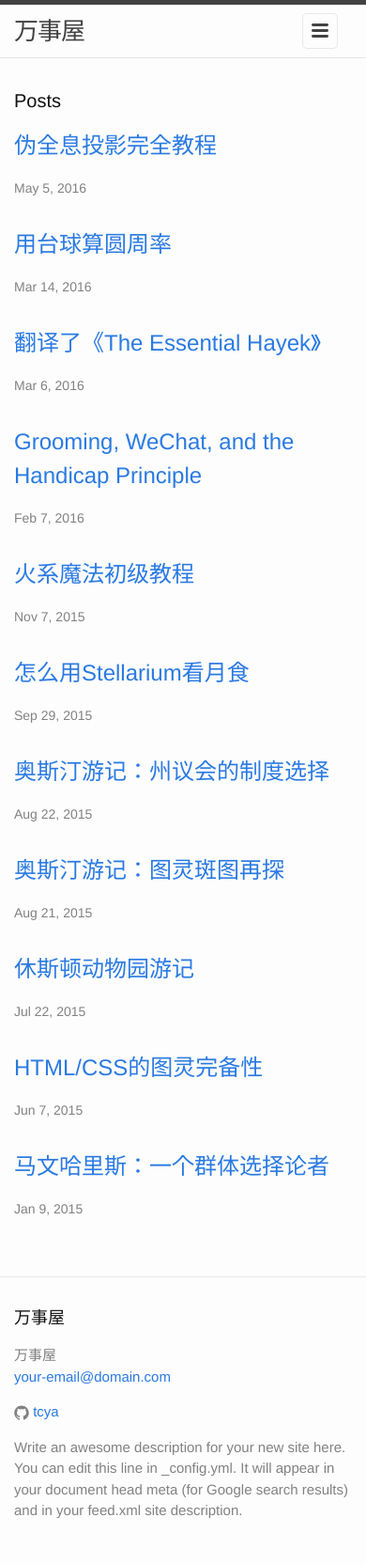
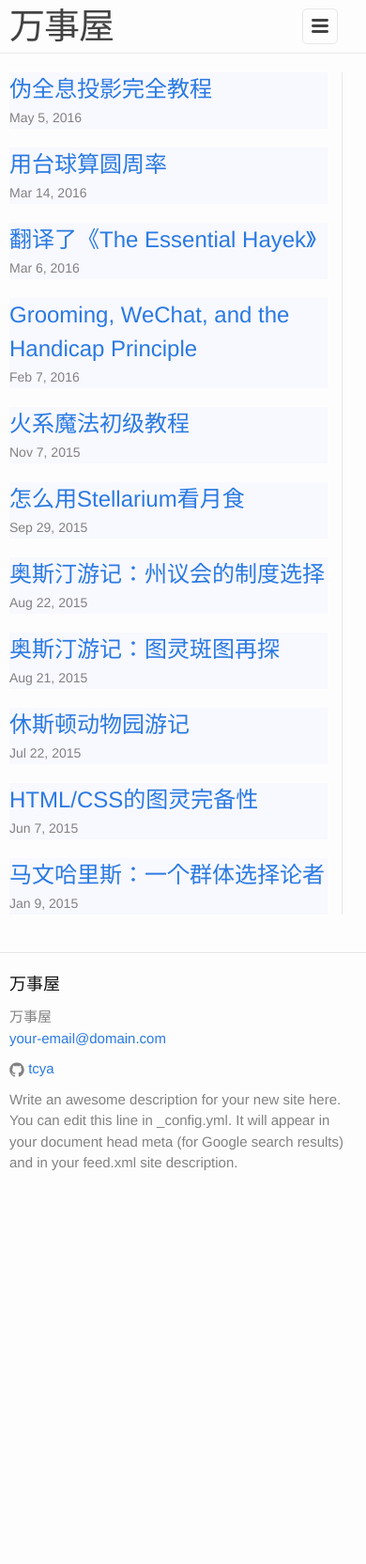
Before and after one commit to tcya/tcya.github.io, a Jekyll site: the page built from index.html, in a window 390 px wide. Shown: the whole page at 94% size. Built offline with Jekyll 4.4.1, drawn with Linux system fonts in a browser that asks for light colours; after the commit the page ends 1279 px from its top, so only the background shows below that.

Commit message:
Change bgcolor etc

```diff
--- a/_config.yml
+++ b/_config.yml
@@ -6,7 +6,7 @@ description: > # this means to ignore newlines until "baseurl:"
   line in _config.yml. It will appear in your document head meta (for
   Google search results) and in your feed.xml site description.
 baseurl: "" # the subpath of your site, e.g. /blog/
-url: "http://tcya.github.io" # the base hostname & protocol for your site
+# url: "http://tcya.github.io" # the base hostname & protocol for your site
 # twitter_username: jekyllrb
 github_username:  tcya
 
--- a/_sass/_base.scss
+++ b/_sass/_base.scss
@@ -130,7 +130,7 @@ code {
     font-size: 15px;
     border: 1px solid $grey-color-light;
     border-radius: 3px;
-    background-color: #eef;
+    background-color: #f6f6f6;
 }
 
 code {
--- a/_sass/_layout.scss
+++ b/_sass/_layout.scss
@@ -2,7 +2,6 @@
  * Site header
  */
 .site-header {
-    border-top: 5px solid $grey-color-dark;
     border-bottom: 1px solid $grey-color-light;
     min-height: 56px;
 
@@ -11,7 +10,7 @@
 }
 
 .site-title {
-    font-size: 26px;
+    font-size: 38px;
     line-height: 56px;
     letter-spacing: -1px;
     margin-bottom: 0;
@@ -32,6 +31,7 @@
     }
 
     .page-link {
+        font-size: 20px;
         color: $text-color;
         line-height: $base-line-height;
 
@@ -169,6 +169,7 @@
     font-size: 20px;
 }
 
+
 .post-list {
     margin-left: 0;
     list-style: none;
@@ -176,6 +177,14 @@
     > li {
         margin-bottom: $spacing-unit;
     }
+}
+
+.post-list-title {
+    margin-bottom: 0;
+}
+
+.post-list-item {
+    background: ghostwhite;
 }
 
 .post-meta {
@@ -198,7 +207,7 @@
 }
 
 .post-title {
-    font-size: 42px;
+    font-size: 32px;
     letter-spacing: -1px;
     line-height: 1;
 
@@ -211,7 +220,7 @@
     margin-bottom: $spacing-unit;
 
     h2 {
-        font-size: 32px;
+        font-size: 28px;
 
         @include media-query($on-laptop) {
             font-size: 28px;
@@ -219,7 +228,7 @@
     }
 
     h3 {
-        font-size: 26px;
+        font-size: 24px;
 
         @include media-query($on-laptop) {
             font-size: 22px;
@@ -234,3 +243,36 @@
         }
     }
 }
+
+@media (min-width: 992px) {
+  .col-md-1, .col-md-2, .col-md-3, .col-md-4, .col-md-5, .col-md-6, .col-md-7, .col-md-8, .col-md-9, .col-md-10, .col-md-11, .col-md-12 {
+    float: left;
+  }
+  .col-md-12 {
+    width: 100%;
+  }
+  .col-md-11 {
+    width: 91.66666667%;
+  }
+  .col-md-10 {
+    width: 83.33333333%;
+  }
+  .col-md-9 {
+    width: 75%;
+  }
+  .col-md-8 {
+    width: 66.66666667%;
+  }
+  .col-md-4 {
+    width: 33.33333333%;
+  }
+}
+
+.col-xs-1, .col-sm-1, .col-md-1, .col-lg-1, .col-xs-2, .col-sm-2, .col-md-2, .col-lg-2, .col-xs-3, .col-sm-3, .col-md-3, .col-lg-3, .col-xs-4, .col-sm-4, .col-md-4, .col-lg-4, .col-xs-5, .col-sm-5, .col-md-5, .col-lg-5, .col-xs-6, .col-sm-6, .col-md-6, .col-lg-6, .col-xs-7, .col-sm-7, .col-md-7, .col-lg-7, .col-xs-8, .col-sm-8, .col-md-8, .col-lg-8, .col-xs-9, .col-sm-9, .col-md-9, .col-lg-9, .col-xs-10, .col-sm-10, .col-md-10, .col-lg-10, .col-xs-11, .col-sm-11, .col-md-11, .col-lg-11, .col-xs-12, .col-sm-12, .col-md-12, .col-lg-12 {
+  position: relative;
+  min-height: 1px;
+  padding-right: 15px;
+  padding-left: 0px;
+  margin-right: 15px;
+  border-right: 1px solid $grey-color-light;
+}
--- a/css/main.scss
+++ b/css/main.scss
@@ -11,7 +11,7 @@ $base-font-size:   16px;
 $small-font-size:  $base-font-size * 0.875;
 $base-line-height: 1.5;
 
-$spacing-unit:     30px;
+$spacing-unit:     20px;
 
 $text-color:       #111;
 $background-color: #fdfdfd;
@@ -22,7 +22,7 @@ $grey-color-light: lighten($grey-color, 40%);
 $grey-color-dark:  darken($grey-color, 25%);
 
 // Width of the content area
-$content-width:    800px;
+$content-width:    1200px;
 
 $on-palm:          600px;
 $on-laptop:        800px;
--- a/index.html
+++ b/index.html
@@ -4,8 +4,8 @@ layout: default
 
 <div class="home">
 
-  <h1 class="page-heading">Posts</h1>
-
+  <!-- <h1 class="page-heading">文章</h1> -->
+  <div class="col-md-8">
     <ul class="post-list">
 
       {% for post in site.posts %}
@@ -21,7 +21,7 @@ layout: default
         </li>
       {% endfor %}
     </ul>
-
+  </div>
   <!-- Pagination links -->
 <!--   <div class="pagination">
     {% if paginator.previous_page %}
```
Also changed, not shown: _layouts/post.html (+5 -4 lines). Lines whose indentation alone changed are shown as unchanged.
